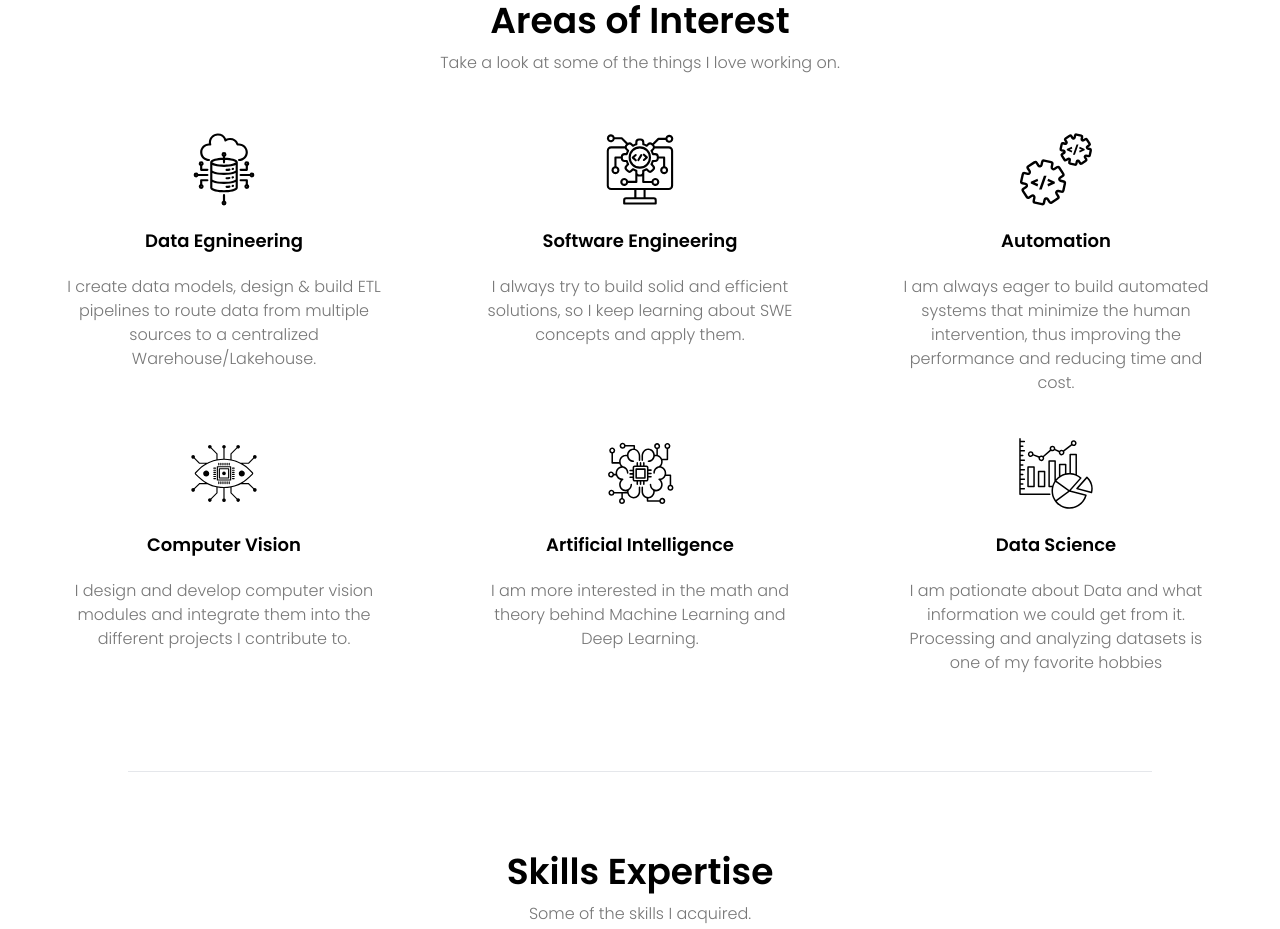
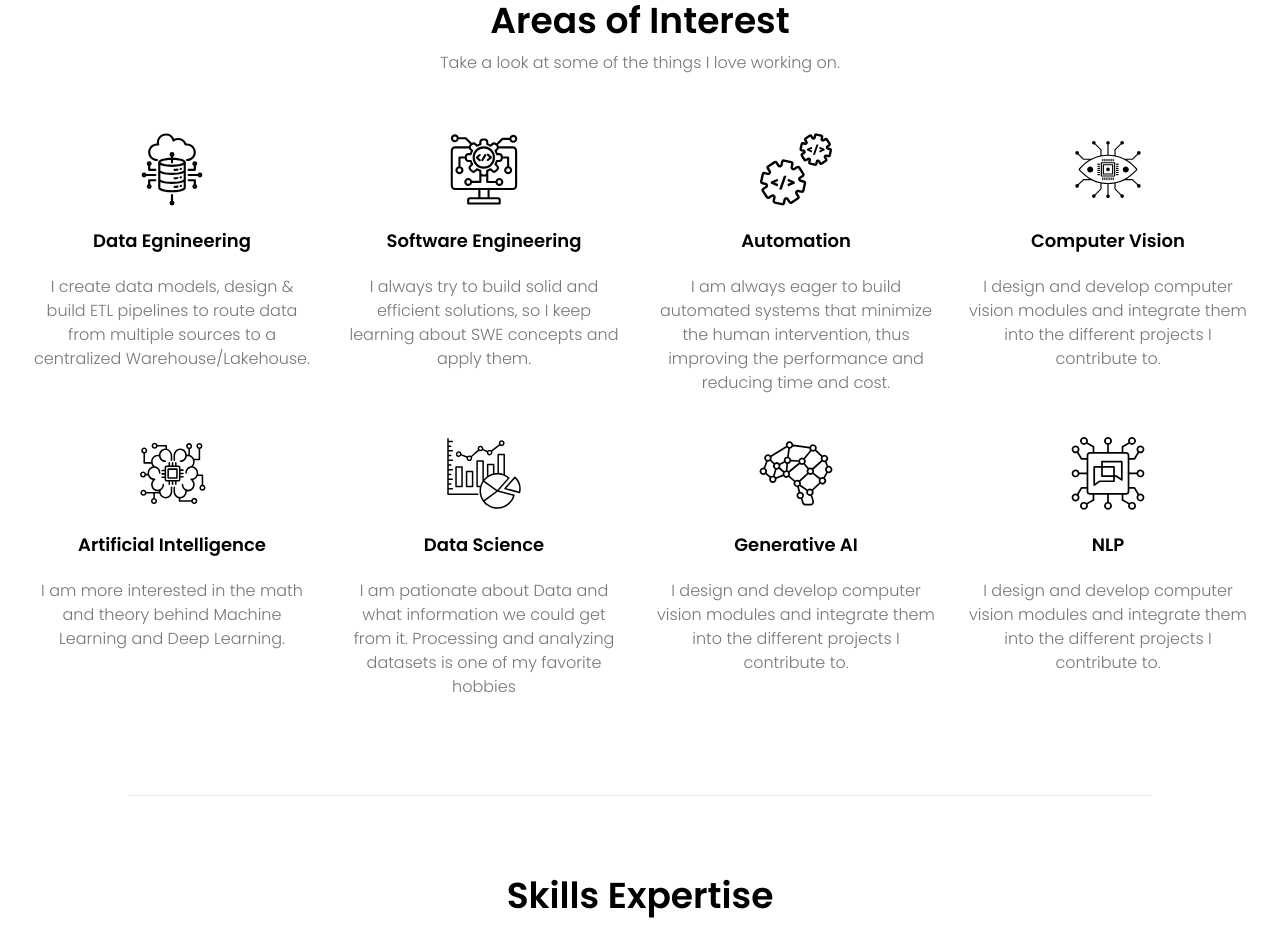
Before and after one commit to maky-hnou/portfolio-front, a Next.js app: page / in a window 1280 px wide. Shown: the part 1020-1949 px from the top of the page. Built offline with nearby package versions, Linux system fonts and the light colour scheme.

Commit message:
Add new areas of interest

```diff
--- a/src/pages/index.js
+++ b/src/pages/index.js
@@ -12,6 +12,8 @@ import {
   CVIcon,
   AIIcon,
   DSIcon,
+  GENAIIcon,
+  NLPIcon,
 } from "../components/Icons";
 import SkillSet from "../components/SkillSet";
 import ScreenDimensions from "../components/ScreenDimensions";
@@ -122,48 +124,62 @@ export default function Home() {
         </p>
       </div>
       <div className="flex flex-wrap border-box mx-4 text-center my-14">
-        <div className="grow-0 shrink-0 basis-4/12 max-w-4/12 px-4">
-          <DEIcon className="mx-auto" />
+        <div className="grow-0 shrink-0 basis-3/12 max-w-3/12 px-4">
+          <DEIcon className="mx-auto"/>
           <p className="block max-w-[318px] mx-auto mb-10 text-text_color text-base font-light">
             I create data models, design & build ETL pipelines to route data
             from multiple sources to a centralized Warehouse/Lakehouse.
           </p>
         </div>
 
-        <div className="grow-0 shrink-0 basis-4/12 max-w-4/12 px-4">
-          <SEIcon className="mx-auto" />
+        <div className="grow-0 shrink-0 basis-3/12 max-w-3/12 px-4">
+          <SEIcon className="mx-auto"/>
           <p className="block max-w-[318px] mx-auto mb-10 text-text_color text-base font-light">
             I always try to build solid and efficient solutions, so I keep
             learning about SWE concepts and apply them.
           </p>
         </div>
-        <div className="grow-0 shrink-0 basis-4/12 max-w-4/12 px-4">
-          <AutIcon className="mx-auto" />
+        <div className="grow-0 shrink-0 basis-3/12 max-w-3/12 px-4">
+          <AutIcon className="mx-auto"/>
           <p className="block max-w-[318px] mx-auto mb-10 text-text_color text-base font-light">
             I am always eager to build automated systems that minimize the human
             intervention, thus improving the performance and reducing time and
             cost.
           </p>
         </div>
-        <div className="grow-0 shrink-0 basis-4/12 max-w-4/12 px-4">
-          <CVIcon className="mx-auto" />
+        <div className="grow-0 shrink-0 basis-3/12 max-w-3/12 px-4">
+          <CVIcon className="mx-auto"/>
           <p className="block max-w-[318px] mx-auto mb-10 text-text_color text-base font-light">
             I design and develop computer vision modules and integrate them into
             the different projects I contribute to.
           </p>
         </div>
-        <div className="grow-0 shrink-0 basis-4/12 max-w-4/12 px-4">
-          <AIIcon className="mx-auto" />
+        <div className="grow-0 shrink-0 basis-3/12 max-w-3/12 px-4">
+          <AIIcon className="mx-auto"/>
           <p className="block max-w-[318px] mx-auto mb-10 text-text_color text-base font-light">
             I am more interested in the math and theory behind Machine Learning
             and Deep Learning.
           </p>
         </div>
-        <div className="grow-0 shrink-0 basis-4/12 max-w-4/12 px-4">
-          <DSIcon className="mx-auto" />
+        <div className="grow-0 shrink-0 basis-3/12 max-w-3/12 px-4">
+          <DSIcon className="mx-auto"/>
           <p className="block max-w-[318px] mx-auto mb-10 text-text_color text-base font-light">
             I am pationate about Data and what information we could get from it.
             Processing and analyzing datasets is one of my favorite hobbies
+          </p>
+        </div>
+        <div className="grow-0 shrink-0 basis-3/12 max-w-3/12 px-4">
+          <GENAIIcon className="mx-auto"/>
+          <p className="block max-w-[318px] mx-auto mb-10 text-text_color text-base font-light">
+            I design and develop computer vision modules and integrate them into
+            the different projects I contribute to.
+          </p>
+        </div>
+        <div className="grow-0 shrink-0 basis-3/12 max-w-3/12 px-4">
+          <NLPIcon className="mx-auto"/>
+          <p className="block max-w-[318px] mx-auto mb-10 text-text_color text-base font-light">
+            I design and develop computer vision modules and integrate them into
+            the different projects I contribute to.
           </p>
         </div>
       </div>
```
